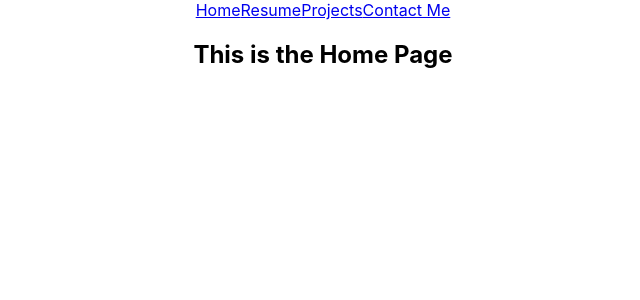
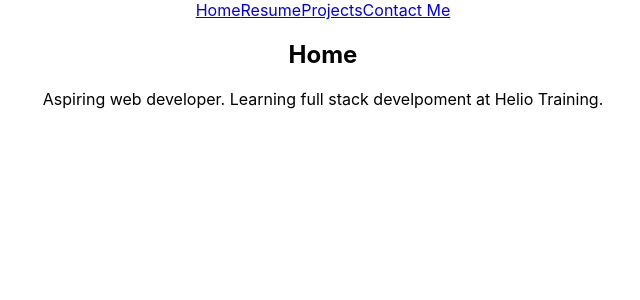
Before and after one commit to jpeavler/Portfolio-Mk2, a React (Create React App) app: page / in a window 1280 px wide. Shown: the top 300 px of the page, without its empty margins (317-957 px from the left). Built offline with nearby package versions, Linux system fonts and the light colour scheme.

Commit message:
added simple content to home page

```diff
--- a/src/components/Home.js
+++ b/src/components/Home.js
@@ -5,7 +5,8 @@ const Home = () =>{
     return(
         <>
             <NavBar/>
-            <h2>This is the Home Page</h2>
+            <h2>Home</h2>
+            <p>Aspiring web developer. Learning full stack develpoment at Helio Training.</p>
         </>
     )
 }
```
